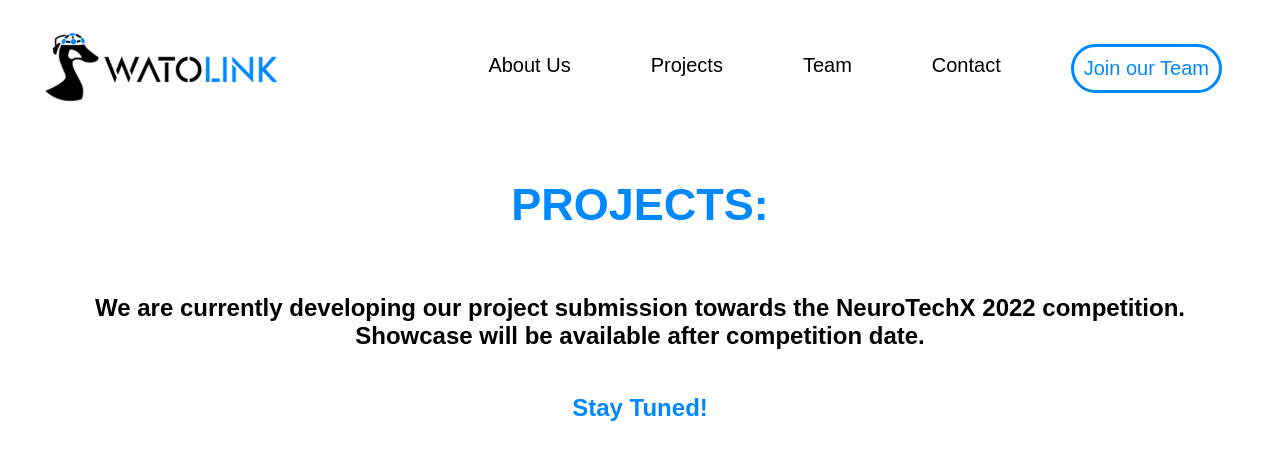
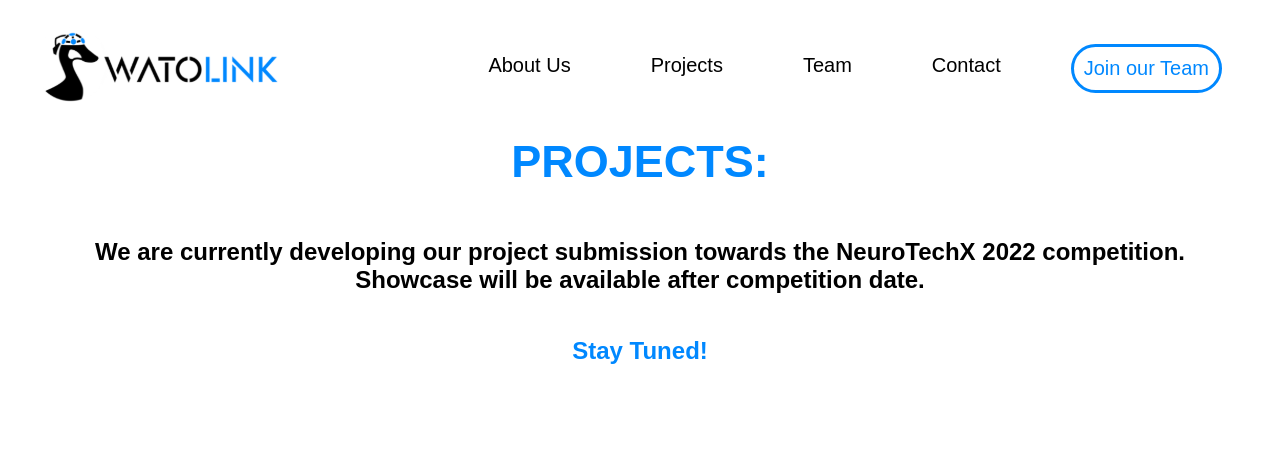
Before and after one commit to WATOLINK/main-website, a Next.js app: page /projects in a window 1280 px wide. Shown: the top 460 px of the page. Built offline with nearby package versions, Linux system fonts and the light colour scheme.

Commit message:
refactor: simplify projects page

```diff
--- a/pages/projects.js
+++ b/pages/projects.js
@@ -1,12 +1,36 @@
 import Head from 'next/head'
-import Image from 'next/image'
 import styled from 'styled-components'
 
+const Container = styled.div`
+    display: flex;
+    flex-direction: column;
+`
 
+const Title = styled.div`
+    color: ${({ theme }) => theme.colors.blue};
+    font: ${({ theme }) => theme.fonts.heading};
+    text-align: center;
+    padding-bottom: 50px;
+`
+
+const BodyText = styled.div`
+    color: ${({ theme }) => theme.colors.black};
+    font: ${({ theme }) => theme.fonts.medium24bold};
+    text-align: center;
+    white-space: pre;
+`
+const BottomText = styled.div`
+    color: ${({ theme }) => theme.colors.blue};
+    font: ${({ theme }) => theme.fonts.medium24bold};
+    text-align: center;
+    margin-top: 2%;
+    margin-bottom: 2%;
+`
 
 export default function Projects() {
     return (
-        <div>
+        <>
+            {/* TODO: fix head */}
             <Head>
                 <title>WATOLINK</title>
                 <meta
@@ -14,55 +38,18 @@ export default function Projects() {
                     content="Generated by create next app"
                 />
             </Head>
-            <TitleText></TitleText>
-            <BodyText></BodyText>
-        </div>
+            <Container>
+                <Title>PROJECTS:</Title>
+                <BodyText>
+                    We are currently developing our project submission towards
+                    the NeuroTechX 2022 competition.
+                </BodyText>
+                <BodyText>
+                    Showcase will be available after competition date.
+                </BodyText>
+                <br></br>
+                <BottomText>Stay Tuned!</BottomText>
+            </Container>
+        </>
     )
 }
-
-
-const StyledTitleText = styled.div`
-    color: ${({theme}) => theme.colors.blue};
-    font: ${({theme}) => theme.fonts.heading};
-    text-align: center;
-    margin-top: 5%;
-    margin-bottom: 5%;
-`
-
-const TitleText = ()=>{
-    const titleText = "PROJECTS:"
-    return(
-        <StyledTitleText>{titleText}</StyledTitleText>
-    )
-}
-
-const StyledBodyText = styled.div`
-    color: ${({theme}) => theme.colors.black};
-    font: ${({theme}) => theme.fonts.medium24bold};
-    text-align: center;
-`
-const StyledSecondaryText = styled.div`
-    color: ${({theme}) => theme.colors.blue};
-    font: ${({theme}) => theme.fonts.medium24bold};
-    text-align: center;
-    margin-top: 2%;
-    margin-bottom: 2%;
-`
-
-const BodyText = ()=>{
-
-    const bodyText1 = "We are currently developing our project submission towards the NeuroTechX 2022 competition."
-    const bodyText2 = "Showcase will be available after competition date."
-    const bottomText = "Stay Tuned!"
-
-    return(
-        <div>
-            <StyledBodyText>{bodyText1}</StyledBodyText>
-            <StyledBodyText>{bodyText2}</StyledBodyText>
-            <br></br>
-            <StyledSecondaryText>{bottomText}</StyledSecondaryText>
-        </div>
-    );
-};
-
-//TO-DO, ADD Footer
```
